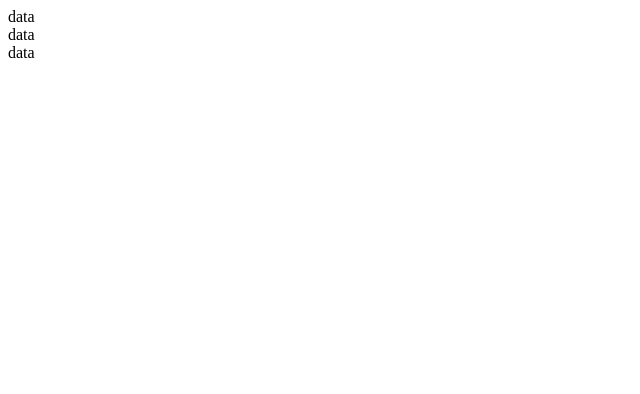
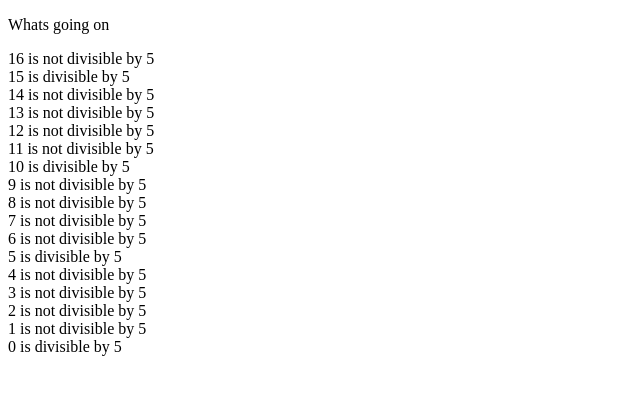
Before and after one commit to chenthehero/Andretta-Website, a plain HTML site: page index.html in a window 1280 px wide. Shown: the whole page, without its empty margins (0-640 px from the left). Drawn offline with Linux system fonts and the light colour scheme.

Commit message:
Tesing looping with javascript

```diff
--- a/index.html
+++ b/index.html
@@ -8,7 +8,9 @@
 </head>
 <body>
 
-    <div id = "Eric"></div>
+    <div id = "Eric">
+        <p>Whats going on</p>
+    </div>
     <script src = "testing.js"></script>
 </body>
 </html>
--- a/testing.js
+++ b/testing.js
@@ -3,34 +3,29 @@
     This is a test file for random scripting
 */
 
-function sec(times) {
-
-    var repeatedString = 'Mod 5 is ';
-    var notZero = 'Not Zero';
-    var zero = 'Zero'
+var divToChange = document.getElementById('Eric');
+var paragraph = document.getElementById('Eric').innerHTML;
 
 
-    while (times > 0) {
-      if (times % 5 == 0) {
-        console.log(repeatedString + zero);
-      } else {
-        console.log(repeatedString + notZero);
-      }
-      times--;
-    }
+function specialDiv(number) {
 
-    return true;
+  var returnDiv
+
+  if (number % 5 == 0) {
+    returnDiv = '<div>' + number + ' is divisible by 5</div>'
+  } else {
+    returnDiv = '<div>'+ number + ' is not divisible by 5</div>'
   }
 
+  return returnDiv;
+}
 
-  var container = document.getElementById('Eric');
+function repeater(count) {
+  while (count >= 0) {
+      divToChange.innerHTML += specialDiv(count);
+    count--;
+  }
+}
 
-  function block(mClass, html) {
-      return '<div class="' + mClass + '">' + html + '</div>';
-  }
-
-  for (var i = 0; i < 3; i++) {
-      container.innerHTML += block('block', 'data');
-  }
-
-  console.log('Hello');
+repeater(16);
+console.log('Value: ' + paragraph);
```
